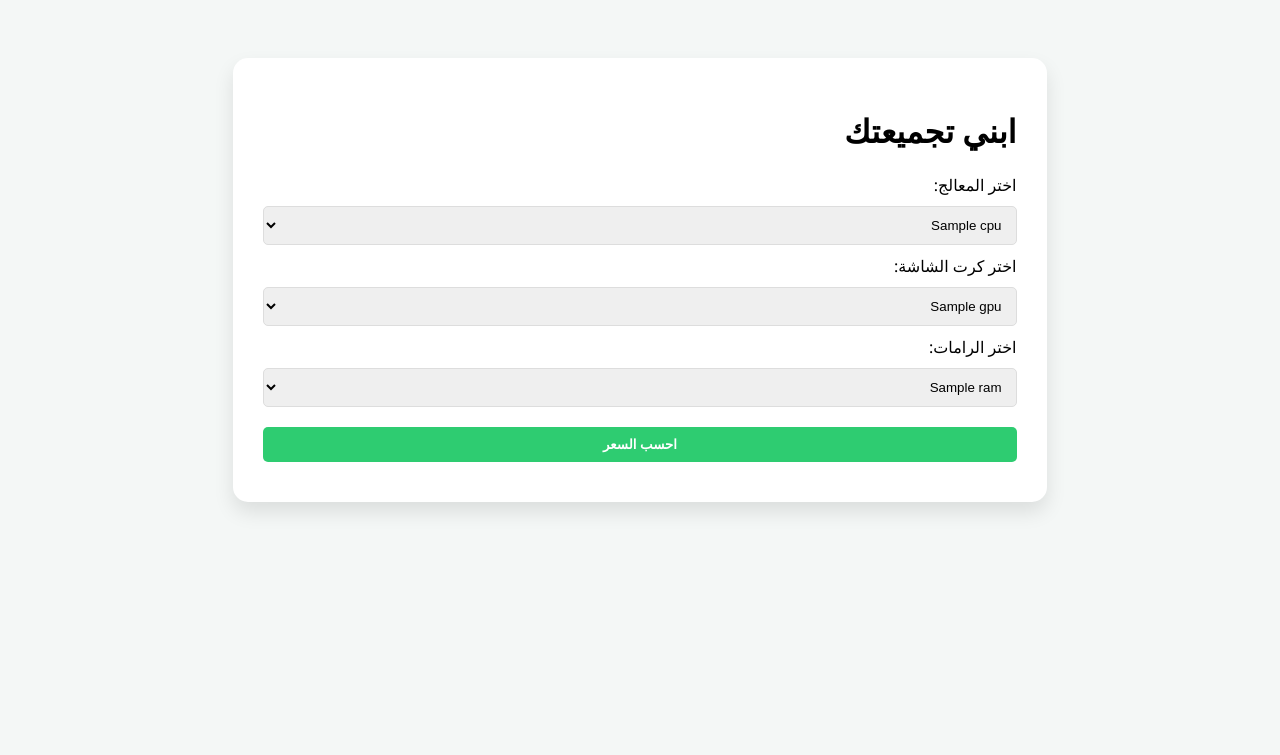
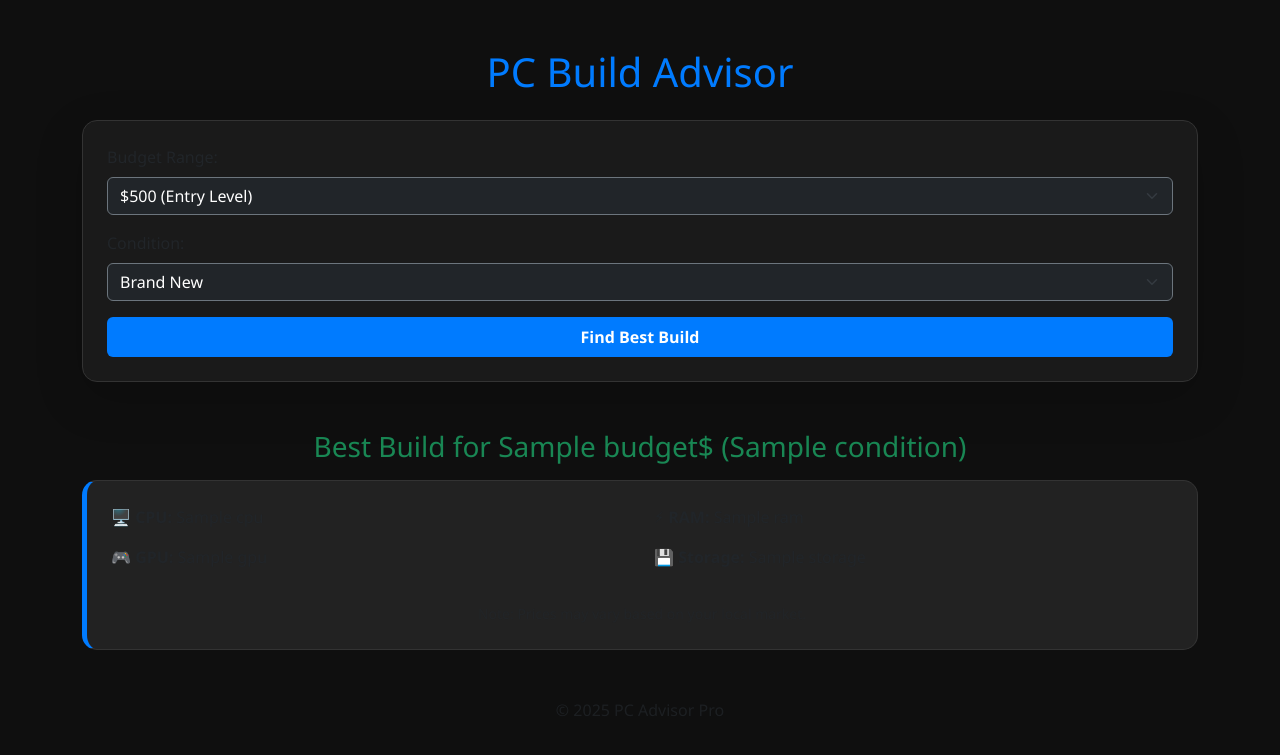
Before and after one commit to anesracrached88-gif/Pc-build-, a Flask app: template templates/index.html in a window 1280 px wide. Shown: the top 755 px of the page. Run offline with Flask 3, Linux system fonts and the light colour scheme; the template is opened without the code that fills it: most values are stand-ins (such as "Sample title", 1, 10 or a date in 2020).

Commit message:
Add result page and Adsterra ads

```diff
--- a/app.py
+++ b/app.py
@@ -1,45 +1,29 @@
+
+import os
 from flask import Flask, render_template, request
 
 app = Flask(__name__)
 
-# قاعدة بيانات التجميعات (أمثلة تتغير بناءً على الميزانية)
-def get_pc_build(budget, condition):
-    # ميزانية افتراضية إذا كان الإدخال أقل من 300
-    if budget < 300: budget = 300
+# قاعدة البيانات (تأكد من شمولية الميزانيات)
+builds = {
+    "500": {"cpu": "Ryzen 5 5600G", "gpu": "Integrated Vega", "ram": "16GB DDR4", "storage": "500GB NVMe"},
+    "1000": {"cpu": "Core i5-13400F", "gpu": "RTX 4060", "ram": "16GB DDR5", "storage": "1TB NVMe"}
+}
 
-    builds = {
-        300: {"cpu": "Ryzen 3 3200G", "gpu": "Integrated Vega 8", "ram": "8GB DDR4"},
-        350: {"cpu": "Ryzen 5 4600G", "gpu": "Integrated Vega 7", "ram": "16GB DDR4"},
-        400: {"cpu": "Intel i3-12100F", "gpu": "GTX 1650", "ram": "16GB DDR4"},
-        450: {"cpu": "Intel i3-12100F", "gpu": "RX 6500 XT", "ram": "16GB DDR4"},
-        500: {"cpu": "Ryzen 5 5500", "gpu": "RX 6600", "ram": "16GB DDR4"},
-        # يمكنك إضافة المزيد من الفئات هنا (550, 600, إلخ)
-    }
-
-    # اختيار أقرب فئة ميزانية (مثلاً 470 تصبح 450)
-    closest_budget = (budget // 50) * 50
-    if closest_budget > 500: closest_budget = 500 # حد أقصى للمثال
-
-    result = builds.get(closest_budget, builds[300])
-
-    # إذا كانت الحالة مستعملة (eBay)، نفترض قطع أقوى قليلاً بنفس السعر
-    if condition == "used":
-        if closest_budget == 500:
-            result = {"cpu": "Ryzen 5 5600X", "gpu": "RTX 3060 Ti (Used)", "ram": "16GB DDR4"}
-
-    return result, closest_budget
-
-@app.route('/', methods=['GET', 'POST'])
-def index():
-    if request.method == 'POST':
-        budget = int(request.form.get('budget', 0))
-        condition = request.form.get('condition')
-
-        build, final_budget = get_pc_build(budget, condition)
-
-        return render_template('result.html', build=build, budget=final_budget, condition=condition)
-
+@app.route('/')
+def home():
     return render_template('index.html')
 
+@app.route('/get_build', methods=['POST'])
+def get_build():
+    budget = request.form.get('budget')
+    condition = request.form.get('condition')
+    selected_build = builds.get(budget)
+
+    # التأكد من إرسال البيانات لملف result.html
+    return render_template('result.html', build=selected_build, budget=budget, condition=condition)
+
 if __name__ == '__main__':
-    app.run(debug=True)
+    # إعدادات متوافقة مع Render و Termux
+    port = int(os.environ.get("PORT", 5000))
+    app.run(host='0.0.0.0', port=port)
--- a/templates/index.html
+++ b/templates/index.html
@@ -1,45 +1,68 @@
 <!DOCTYPE html>
-<html lang="ar" dir="rtl">
+<html lang="en">
 <head>
     <meta charset="UTF-8">
     <meta name="viewport" content="width=device-width, initial-scale=1.0">
-    <title>باني الكمبيوتر - الصفحة الرئيسية</title>
+    <title>PC Builder Advisor</title>
+    <link href="https://cdn.jsdelivr.net/npm/bootstrap@5.3.0/dist/css/bootstrap.min.css" rel="stylesheet">
     <style>
-        body { font-family: 'Segoe UI', sans-serif; background-color: #f4f7f6; text-align: center; padding: 50px; }
-        .builder-card { background: white; padding: 30px; border-radius: 15px; box-shadow: 0 10px 20px rgba(0,0,0,0.1); display: inline-block; text-align: right; }
-        select, button { width: 100%; padding: 10px; margin: 10px 0; border-radius: 5px; border: 1px solid #ddd; }
-        button { background-color: #2ecc71; color: white; border: none; cursor: pointer; font-weight: bold; }
+        body { background-color: #0f0f0f; color: #e0e0e0; font-family: 'Segoe UI', Tahoma, Geneva, Verdana, sans-serif; }
+        .card { background-color: #1a1a1a; border: 1px solid #333; border-radius: 15px; }
+        .btn-primary { background-color: #007bff; border: none; font-weight: bold; }
+        .result-box { border-left: 5px solid #007bff; background-color: #222; }
     </style>
 </head>
 <body>
-    <div class="builder-card">
-        <h1>ابني تجميعتك</h1>
-        <form method="POST">
-            <label>اختر المعالج:</label>
-            <select name="cpu">
-                {% for name in parts.cpus %}
-                <option value="{{ name }}">{{ name }}</option>
-                {% endfor %}
-            </select>
 
-            <label>اختر كرت الشاشة:</label>
-            <select name="gpu">
-                {% for name in parts.gpus %}
-                <option value="{{ name }}">{{ name }}</option>
-                {% endfor %}
-            </select>
+<div class="container mt-5">
+    <h1 class="text-center mb-4" style="color: #007bff;">PC Build Advisor</h1>
 
-            <label>اختر الرامات:</label>
-            <select name="ram">
-                {% for name in parts.rams %}
-                <option value="{{ name }}">{{ name }}</option>
-                {% endfor %}
-            </select>
-
-            <button type="submit">احسب السعر</button>
+    <div class="card p-4 shadow-lg">
+        <form action="/get_build" method="POST">
+            <div class="mb-3">
+                <label class="form-label">Budget Range:</label>
+                <select name="budget" class="form-select bg-dark text-white border-secondary">
+                    <option value="500">$500 (Entry Level)</option>
+                    <option value="1000">$1000 (Mid Range)</option>
+                </select>
+            </div>
+            <div class="mb-3">
+                <label class="form-label">Condition:</label>
+                <select name="condition" class="form-select bg-dark text-white border-secondary">
+                    <option value="new">Brand New</option>
+                    <option value="used">Used (Better Value)</option>
+                </select>
+            </div>
+            <button type="submit" class="btn btn-primary w-100 py-2">Find Best Build</button>
         </form>
     </div>
 
-    <script type="text/javascript" src="https://pl28306977.effectivegatecpm.com/99/62/59/996259cc477e89c72d4743ae70ce850d.js"></script>
+    {% if build %}
+    <div class="mt-5 animate__animated animate__fadeIn">
+        <h3 class="text-center text-success mb-3">Best Build for {{ budget }}$ ({{ condition }})</h3>
+        <div class="card p-4 result-box">
+            <div class="row">
+                <div class="col-md-6">
+                    <p><strong>🖥️ CPU:</strong> {{ build.cpu }}</p>
+                    <p><strong>🎮 GPU:</strong> {{ build.gpu }}</p>
+                </div>
+                <div class="col-md-6">
+                    <p><strong>⚡ RAM:</strong> {{ build.ram }}</p>
+                    <p><strong>💾 Storage:</strong> {{ build.storage }}</p>
+                </div>
+            </div>
+            <div class="text-center mt-3">
+                <small class="text-muted">Note: Prices may vary based on your local market.</small>
+            </div>
+        </div>
+    </div>
+    {% endif %}
+
+    <footer class="mt-5 text-center text-muted">
+        <p>© 2025 PC Advisor Pro</p>
+    </footer>
+</div>
+
+<script src="https://pl28306977.effectivegatecpm.com/99/62/59/996259cc477e89c72d4743ae70ce850d.js"></script>
 </body>
 </html>
```
Also changed, not shown: templates/result.html (+32 -16 lines).
